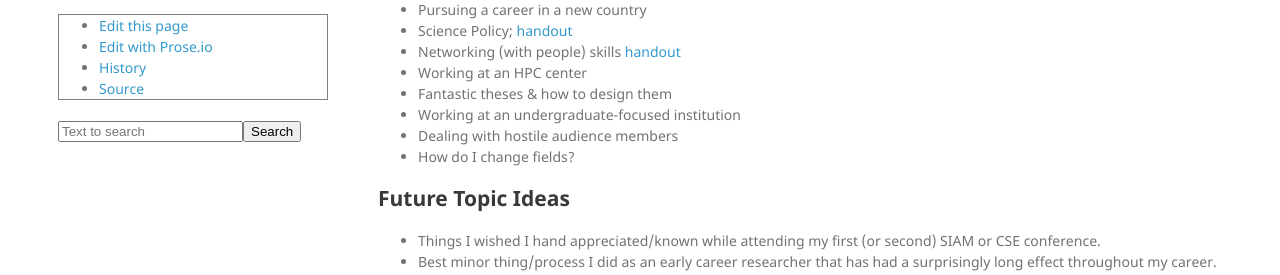
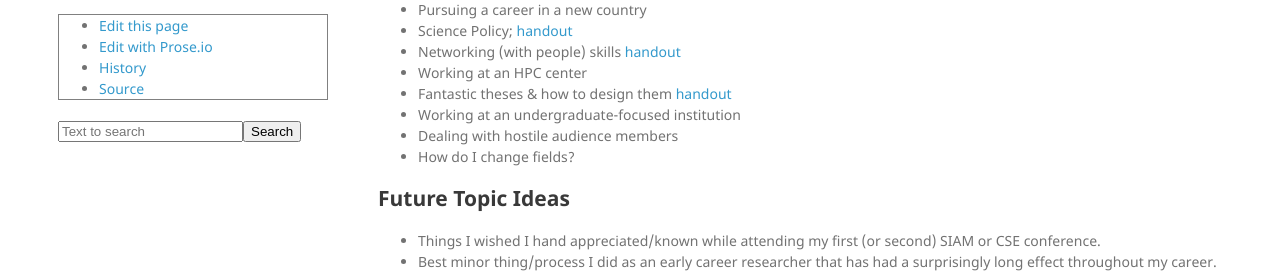
Before and after one commit to IHPCSS/ihpcss-wiki, a Jekyll site: the page built from wiki/resource-fair.md, in a window 1280 px wide. Shown: the part 509-784 px from the top of the page. Built offline with Jekyll 4.4.1, drawn with Linux system fonts in a browser that asks for light colours; nearby versions of some CDN libraries.

Commit message:
Update resource-fair.md

```diff
--- a/wiki/resource-fair.md
+++ b/wiki/resource-fair.md
@@ -31,7 +31,7 @@ title:  Resource Fair
 - Networking (with people) skills
   [handout](assets/documents/networking-skills.pdf)
 - Working at an HPC center
-- Fantastic theses & how to design them
+- Fantastic theses & how to design them [handout](assets/documents/FantasticTheses.pdf)
 - Working at an undergraduate-focused institution
 - Dealing with hostile audience members
 - How do I change fields?
```
